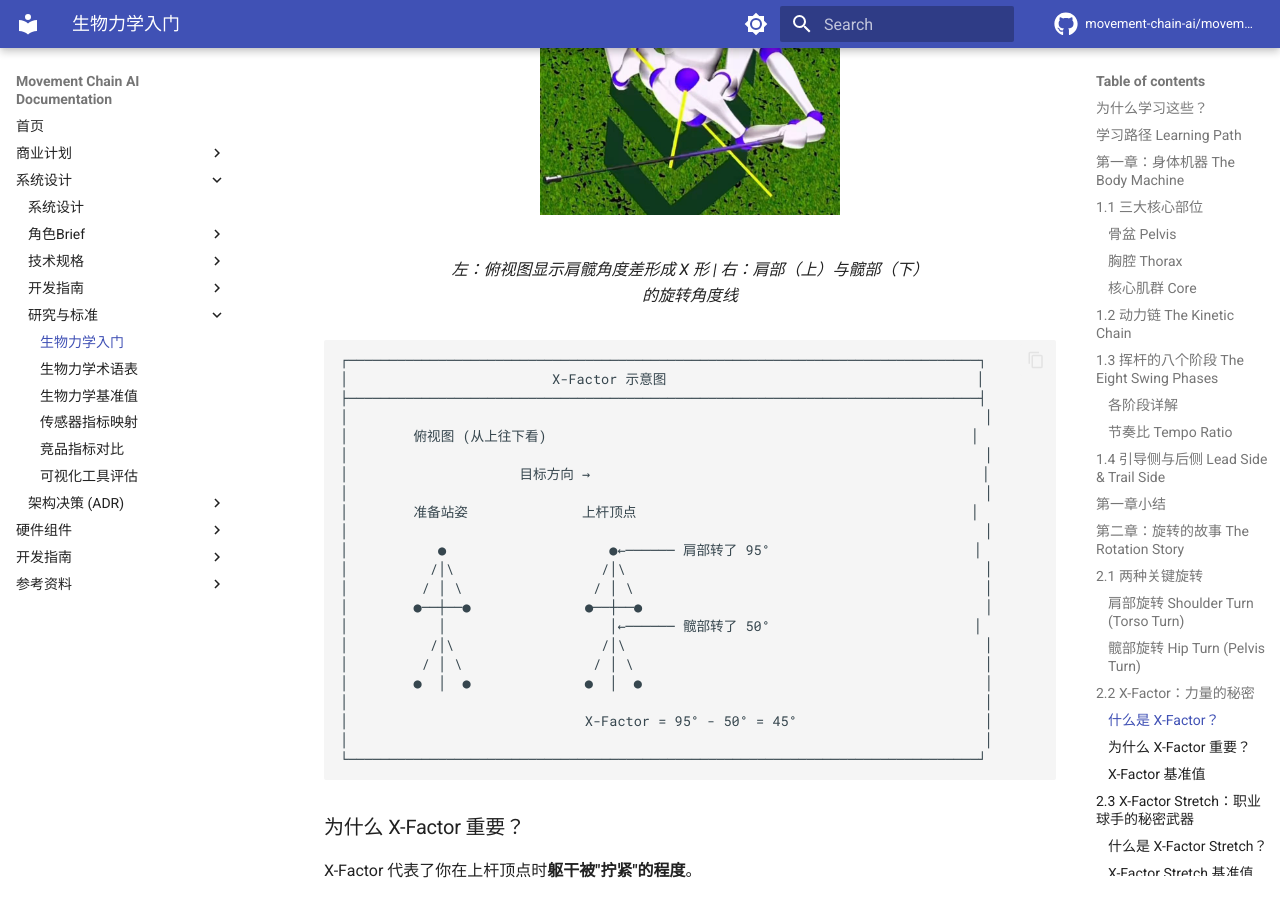
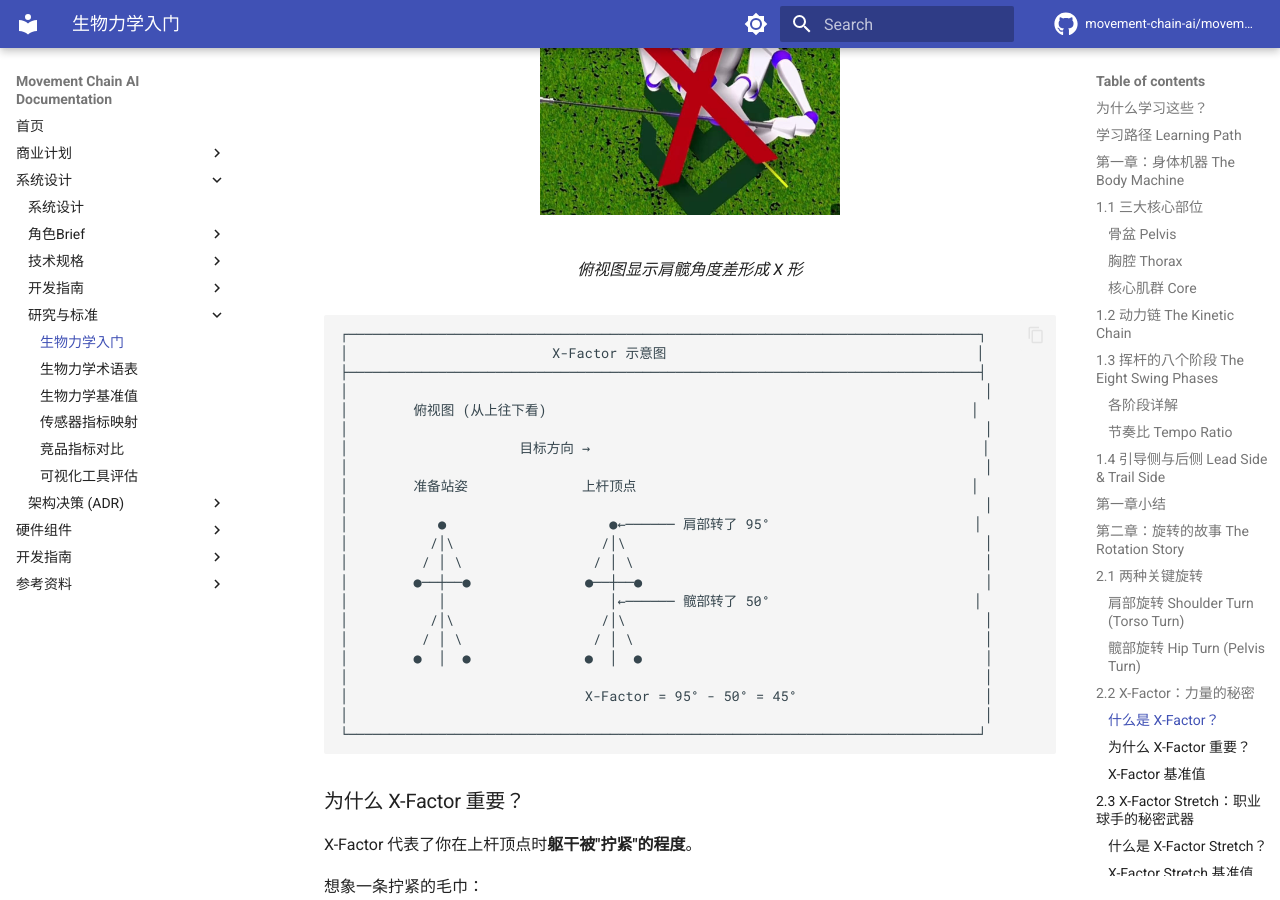
Before and after one commit to movement-chain-ai/movement-chain-docs, an MkDocs documentation site: the page built from docs/zh/design/research/biomechanics-101.md, in a window 1280 px wide and 900 px high, scrolled down 7544 px. Built offline with MkDocs 1.6.1 and Material for MkDocs 9.7.7, drawn with Linux system fonts in a browser that asks for light colours; comment, search, counter and statistics services are not loaded; the version menu is left out.

Commit message:
调整 X-Factor 图片顺序
🤖 Generated with [Claude Code](https://claude.com/claude-code)

Co-Authored-By: Claude Opus 4.5 <noreply@anthropic.com>

````diff
--- a/docs/zh/design/research/biomechanics-101.md
+++ b/docs/zh/design/research/biomechanics-101.md
@@ -306,9 +306,9 @@ $$
 **X-Factor (X因子)** = 肩部旋转角度 − 髋部旋转角度
 
 <figure markdown="span">
+  ![X-Factor 旋转角度](../../images/x-factor-rotation.jpg){ width="300" }
   ![X-Factor 俯视图](../../images/x-factor-top-view.jpg){ width="300" }
-  ![X-Factor 旋转角度](../../images/x-factor-rotation.jpg){ width="300" }
-  <figcaption>左：俯视图显示肩髋角度差形成 X 形 | 右：肩部（上）与髋部（下）的旋转角度线</figcaption>
+  <figcaption>俯视图显示肩髋角度差形成 X 形 </figcaption>
 </figure>
 
 ```text
````
